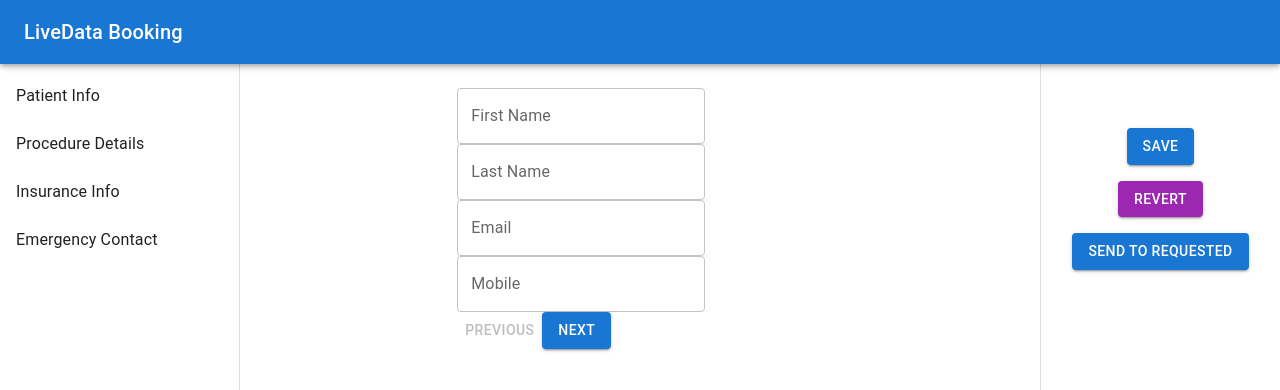
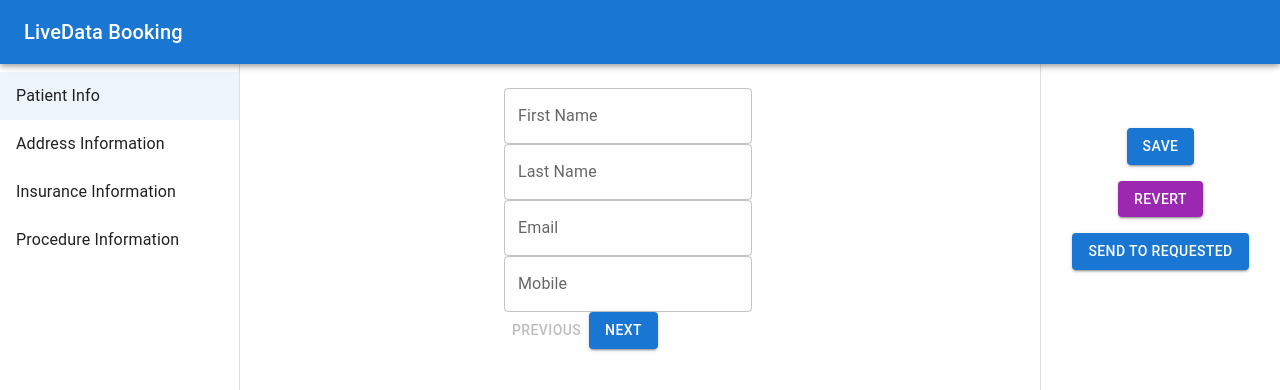
Before and after one commit to gpeddle-LiveData/ng-booking-antd, a React (Create React App) app: page / in a window 1280 px wide. Shown: the top 390 px of the page. Built offline with nearby package versions, Linux system fonts and the light colour scheme.

Commit message:
connect LeftSidebar to current form step

```diff
--- a/src/App.tsx
+++ b/src/App.tsx
@@ -32,7 +32,7 @@
             </Typography>
           </Toolbar>
         </AppBar>
-        <LeftSidebar />
+        <LeftSidebar setCurrentStep={setCurrentStep} currentStep={currentStep} /> {/* Pass the required props */}
         <Box
           component="main"
           sx={{
--- a/src/components/LeftSidebar.tsx
+++ b/src/components/LeftSidebar.tsx
@@ -6,42 +6,43 @@
 import ListItem from '@mui/material/ListItem';
 import ListItemText from '@mui/material/ListItemText';
 import { useTheme } from '@mui/material/styles';
+import { useFormDefinition } from '../contexts/FormDefinitionContext';
 
 const drawerWidth = 240;
 
-const LeftSidebar: React.FC = () => {
+const LeftSidebar: React.FC<{ setCurrentStep: (step: number) => void; currentStep: number }> = ({ setCurrentStep, currentStep }) => {
     const theme = useTheme();
+    const formDefinition = useFormDefinition();
+
+    const handleListItemClick = (step: number) => {
+        setCurrentStep(step);
+    };
 
     return (
         <Drawer
             variant="permanent"
             sx={{
                 width: drawerWidth,
-                flexShrink: 1,
+                flexShrink: 0,
                 [`& .MuiDrawer-paper`]: {
                     width: drawerWidth,
                     boxSizing: 'border-box',
-                    //marginTop: theme.mixins.toolbar.minHeight,
-                    marginTop: '64px',
+                    marginTop: '64px',  // Assuming the AppBar height is 64px. Adjust if your AppBar height is different
                 },
             }}
         >
             <List>
-                {/* TODO: dynamic list from form structure */}
-                <ListItem>
-                    <ListItemText primary="Patient Info" />
-                </ListItem>
-                <ListItem>
-                    <ListItemText primary="Procedure Details" />
-                </ListItem>
-                <ListItem>
-                    <ListItemText primary="Insurance Info" />
-                </ListItem>
-                <ListItem>
-                    <ListItemText primary="Emergency Contact" />
-                </ListItem>
+                {formDefinition?.map((step) => (
+                    <ListItem
+                      button
+                      key={step.step}
+                      onClick={() => handleListItemClick(step.step)}
+                      selected={currentStep === step.step}
+                    >
+                        <ListItemText primary={step.stepName} />
+                    </ListItem>
+                ))}
             </List>
-
         </Drawer>
     );
 };
```
